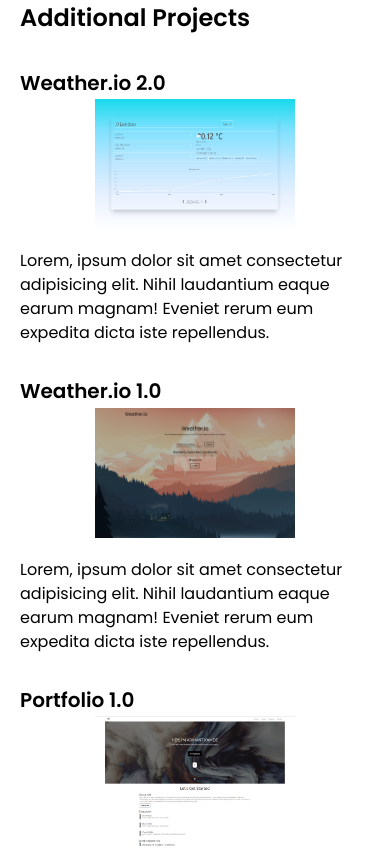
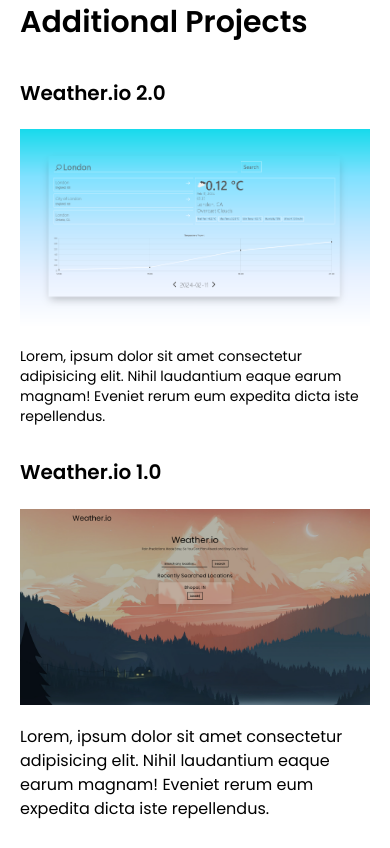
Before and after one commit to arihantXD/Portfolio-V02, a React (Vite) app: page / in a window 390 px wide. Shown: the part 3540-4388 px from the top of the page. Built offline with nearby package versions, Linux system fonts and the light colour scheme.

Commit message:
responsive update

```diff
--- a/src/App.jsx
+++ b/src/App.jsx
@@ -291,17 +291,17 @@
           </div>
         </div>
       </div>
-      <div className="mt-[50px]  px-[20px] mx-auto  [&>h1]:text-2xl lg:[&>h1]:text-5xl [&>h1]:leading-relaxed lg:[&>h1]:leading-[70px] [&>h1]:font-semibold">
+      <div className="mt-[50px] lg:mt-[100px] px-[20px] mx-auto  [&>h1]:text-3xl lg:[&>h1]:text-5xl [&>h1]:leading-relaxed lg:[&>h1]:leading-[70px] [&>h1]:font-semibold">
         <h1>Additional Projects</h1>
-        <div className="md:flex md:gap-[5px]">
+        <div className="md:flex md:gap-[5px] lg:gap-[25px]">
           <div className="md:p-[10px] md:shadow-md mt-[30px]  [&>h1]:text-xl lg:[&>h1]:text-3xl [&>h1]:leading-relaxed lg:[&>h1]:leading-[70px] [&>h1]:font-semibold">
             <h1 className="">Weather.io 2.0</h1>
-            <div className="sm:flex sm:flex-row-reverse sm:text-sm gap-[10px] md:flex-col ">
+            <div className="sm:flex sm:flex-row-reverse text-sm md:text-base gap-[10px] md:flex-col ">
               <div>
                 <img
                   src="/weather.png"
                   alt=""
-                  className="max-w-[200px] min-h-[130px] md:min-w-[100%] mx-auto"
+                  className="mt-[20px] sm:max-w-[200px] sm:min-h-[130px] md:min-w-[100%] mx-auto"
                 />
               </div>
               <p className="mt-[20px]">
@@ -318,7 +318,7 @@
                 <img
                   src="/weatherOld.png"
                   alt=""
-                  className="max-w-[200px] min-h-[130px] md:min-w-[100%] mx-auto"
+                  className="mt-[20px] sm:max-w-[200px] sm:min-h-[130px] md:min-w-[100%] mx-auto"
                 />
               </div>
               <p className="mt-[20px]">
@@ -335,7 +335,7 @@
                 <img
                   src="/portfolio.png"
                   alt=""
-                  className="max-w-[200px] min-h-[130px] md:min-w-[100%] mx-auto"
+                  className="mt-[20px] sm:max-w-[200px] sm:min-h-[130px] md:min-w-[100%] mx-auto"
                 />
               </div>
               <p className="mt-[20px]">
```
